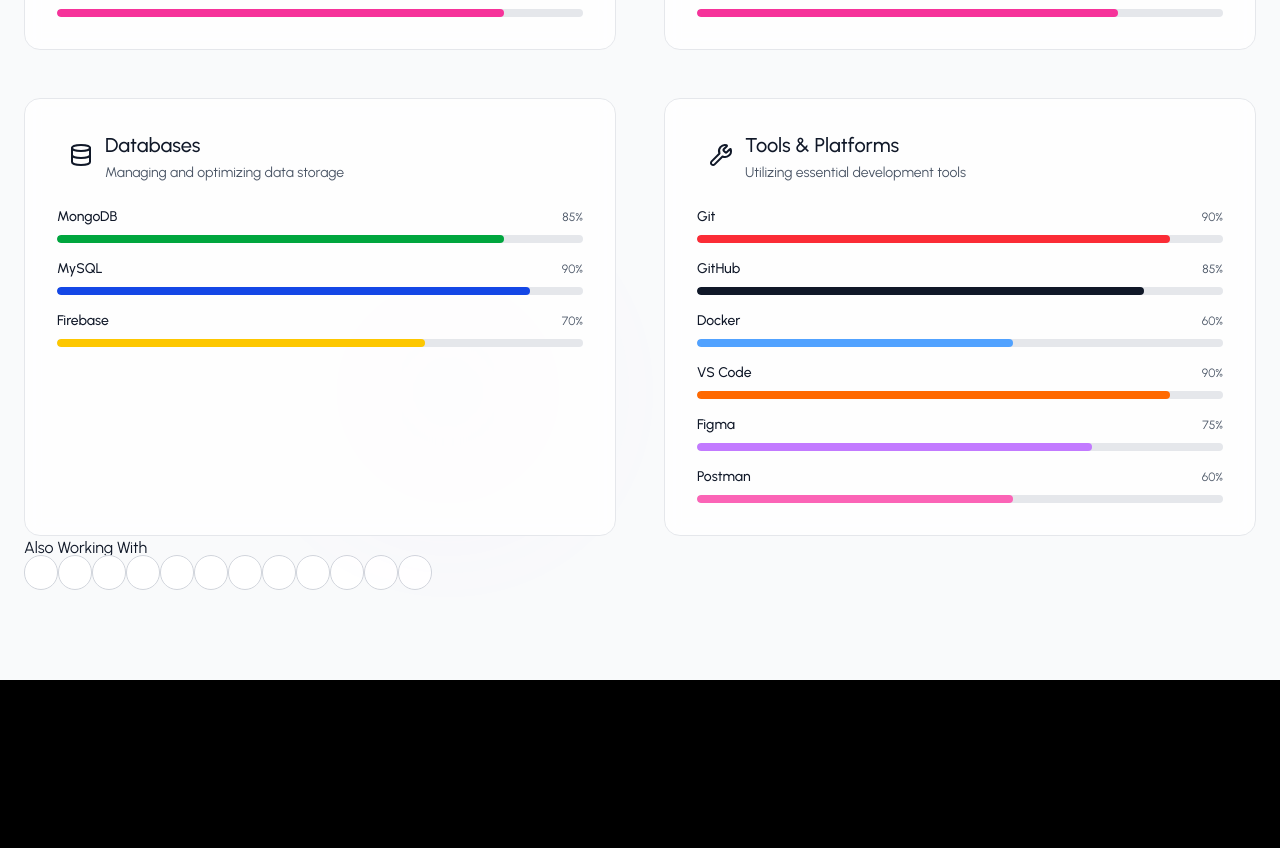
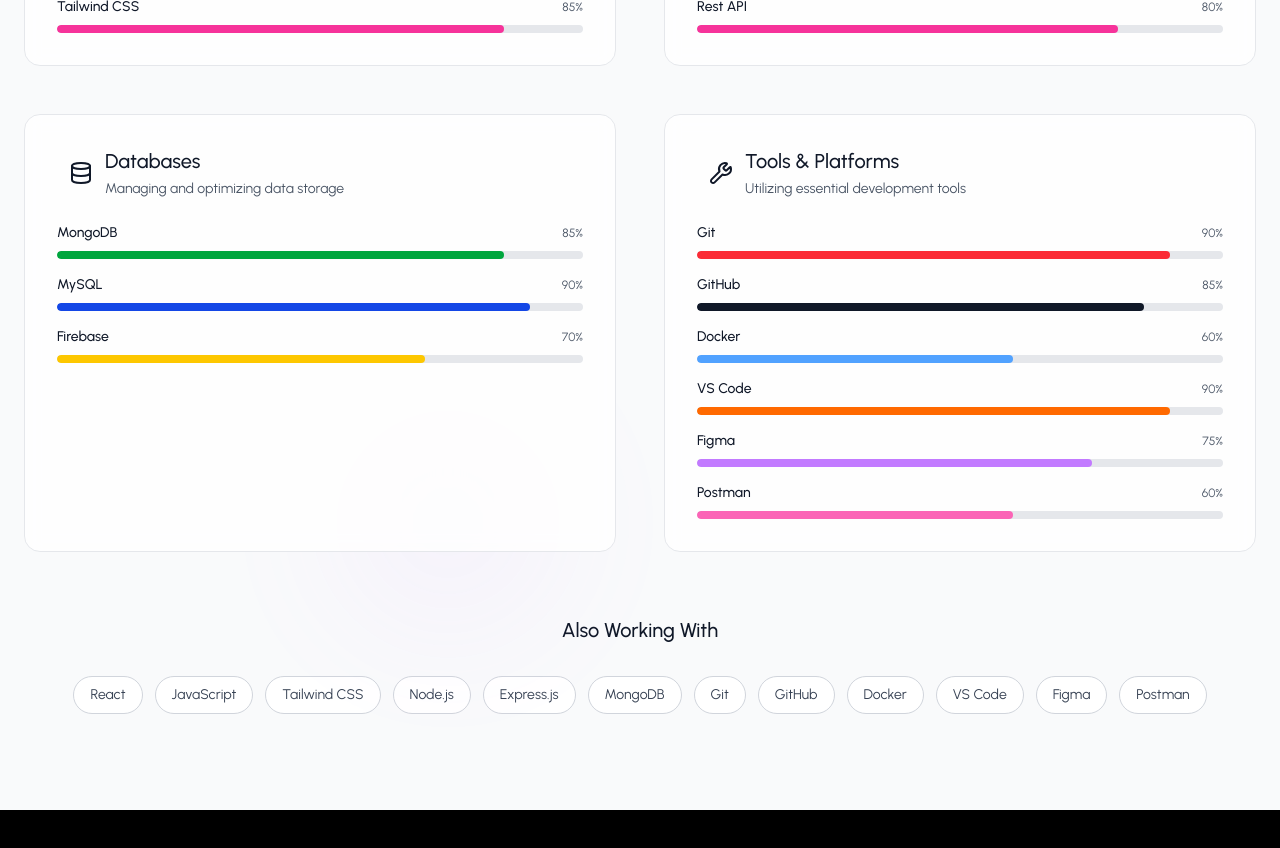
Before and after one commit to AshaniTH/my-portfolio, a React (Vite) app: page / in a window 1280 px wide. Shown: the part 1460-2308 px from the top of the page. Built offline with nearby package versions, Linux system fonts and the light colour scheme.

Commit message:
fix: correct class names and improve layout in SkillsSection for better styling and consistency

```diff
--- a/src/components/Sections/SkillsSection.jsx
+++ b/src/components/Sections/SkillsSection.jsx
@@ -5,7 +5,6 @@ import {motion,useInView,useScroll,useTransform} from "framer-motion";
 import {useTheme} from "../../context/ThemeContext";
 import {SKILLS_CATEGORY, STATS, TECH_STACK} from "../../utils/data";
 import {containerVariants, itemVariants} from "../../utils/helper";
-import { div } from 'framer-motion/client';
 
 const SkillsSection = () => {
   const {isDarkMode} = useTheme();
@@ -46,13 +45,13 @@ const SkillsSection = () => {
       <motion.div style={{y}} className='absolute inset-0 overflow-hidden'>
         <div
         className={`absolute top-40 right-1/4 w-72 h-72 rounded-full blur-3xl opacity-5 ${
-          isDarkMode ? "bg-blue-500 " : "bg-blue-400"
-        } `}></div>
+          isDarkMode ? "bg-blue-500" : "bg-blue-400"
+        }`}></div>
 
         <div
         className = {`absolute bottom-40 left-1/4 w-64 h-64 rounded-full blur-3xl opacity-5 ${
           isDarkMode ? "bg-purple-500" : "bg-purple-400"
-        } `}
+        }`}
         >
 
         </div>
@@ -71,7 +70,7 @@ const SkillsSection = () => {
         variants={itemVariants}
         className={`text-sm uppercase tracking-widest ${
           isDarkMode ? "text-gray-500" : "text-gray-600"
-        }mb-4`}
+        } mb-4`}
         >
           Technical Expertise
 
@@ -113,7 +112,7 @@ const SkillsSection = () => {
           }`}>
 
             {/*catogory header*/}
-            <div className='flex item-center mb-6'>
+            <div className='flex items-center mb-6'>
               <div
               className={`p-3 rounded-xl ${
                 isDarkMode ? "bg-gray-800" : "bg-gray-100"
@@ -185,17 +184,17 @@ const SkillsSection = () => {
       initial = "hidden"
       animate={isInView ? "visible" : "hidden"}
       variants={containerVariants}
-      className=''
+      className='mt-16'
       >
         <motion.div
-        variants = {itemVariants} className=''
+        variants = {itemVariants} className='text-center mb-8'
         >
-          <h3 className=''>Also Working With</h3>
+          <h3 className='text-xl font-medium mb-4'>Also Working With</h3>
 
         </motion.div>
         <motion.div
         variants = {itemVariants}
-        className = ""
+        className = "flex flex-wrap justify-center gap-3"
         >
           {TECH_STACK.map((tech,index)=>(
             <motion.span
@@ -207,6 +206,7 @@ const SkillsSection = () => {
               : "bg-white border-gray-300 text-gray-700 hover:border-gray-400"
             }`}
             >
+              {tech}
 
             </motion.span>
           ))}
```
